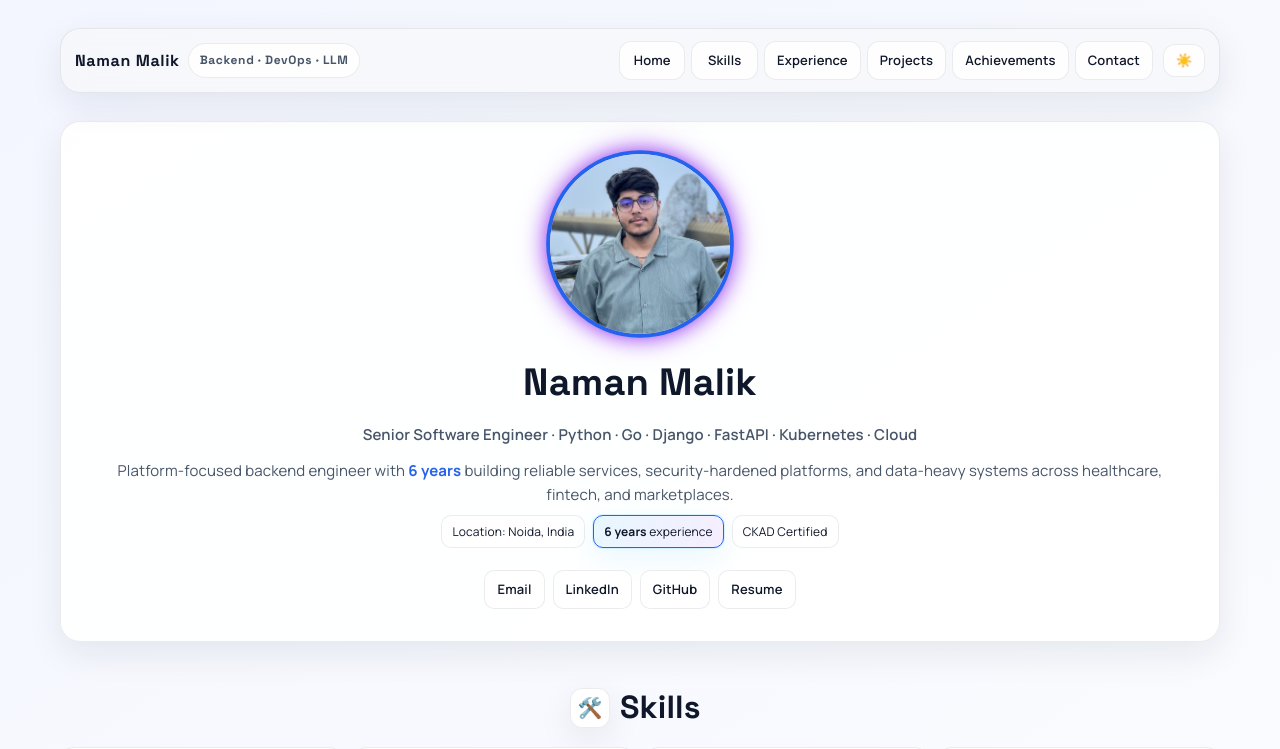
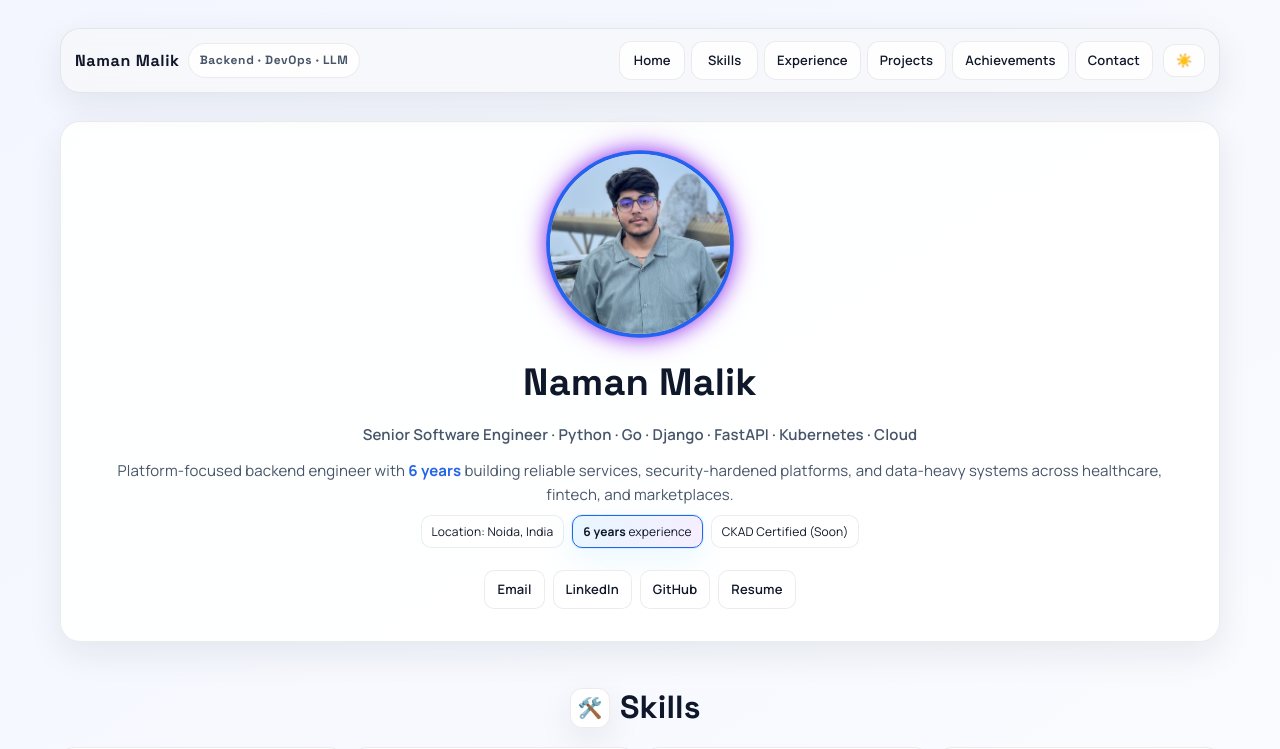
Before and after one commit to itsnamanmalik/naman-malik-portfolio, a React (Vite) app: page / in a window 1280 px wide. Shown: the top 749 px of the page. Built offline with nearby package versions, Linux system fonts and the light colour scheme.

Commit message:
Minor change

```diff
--- a/src/components/Hero.tsx
+++ b/src/components/Hero.tsx
@@ -24,7 +24,7 @@ export function Hero({ data }: HeroProps) {
           <span className="badge badge-strong">
             <strong>6 years</strong> experience
           </span>
-          <span className="badge">CKAD Certified</span>
+          <span className="badge">CKAD Certified (Soon)</span>
         </div>
         <SocialRow social={data.social} />
       </div>
```
